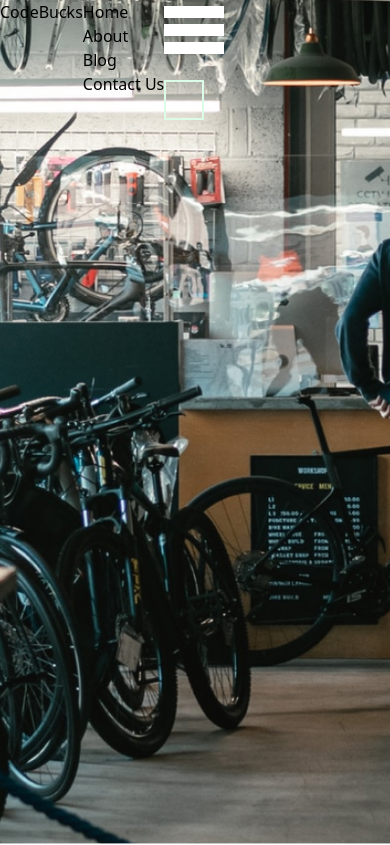
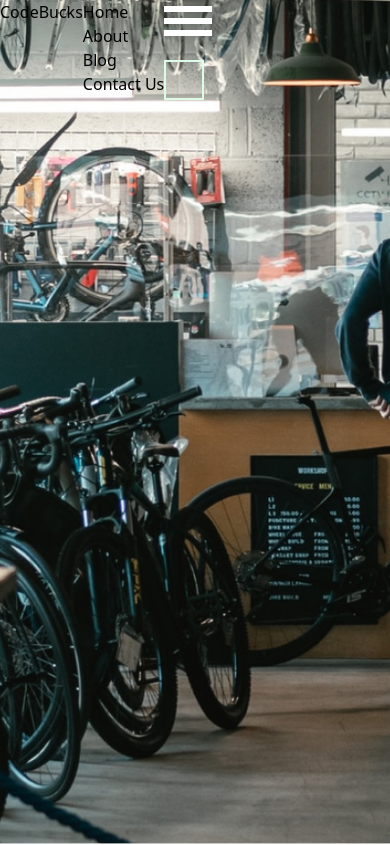
Before and after one commit to avoajaugochukwu/bycking.com, a Next.js app: page / in a window 390 px wide. Shown: the top 845 px of the page. Built offline with nearby package versions, Linux system fonts and the light colour scheme.

Commit message:
Updated hamburger menu

```diff
--- a/components/svg/HamburgerMenu.js
+++ b/components/svg/HamburgerMenu.js
@@ -1,20 +1,12 @@
 import React from "react";
 
-const HamburgerMenu = ({ color = '#ffffff' }) => {
+const HamburgerMenu = ({ color = "#ffffff" }) => {
   return (
-    <div className="w-20 h-20 text-white">
-      {/* eslint-disable-next-line @next/next/no-img-element */}
-      {/* <img src="/img/icons8-horizontal-separated-bars-representing-hamburger-menu-layout-50.png" alt="hamburger menu" /> */}
-      <svg viewBox="0 0 100 80" width="60" height="60" fill={color}>
-        <rect width="100" height="20"></rect>
-        <rect y="30" width="100" height="20"></rect>
-        <rect y="60" width="100" height="20"></rect>
-
-
-        <rect y="90" width="100" height="20"></rect>
-
-      </svg>
-    </div>
+    <svg viewBox="0 0 100 80" width="60" height="60" fill={color}>
+      <rect width="80" height="10"></rect>
+      <rect y="20" width="80" height="10"></rect>
+      <rect y="40" width="80" height="10"></rect>
+    </svg>
   );
 };
 
```
